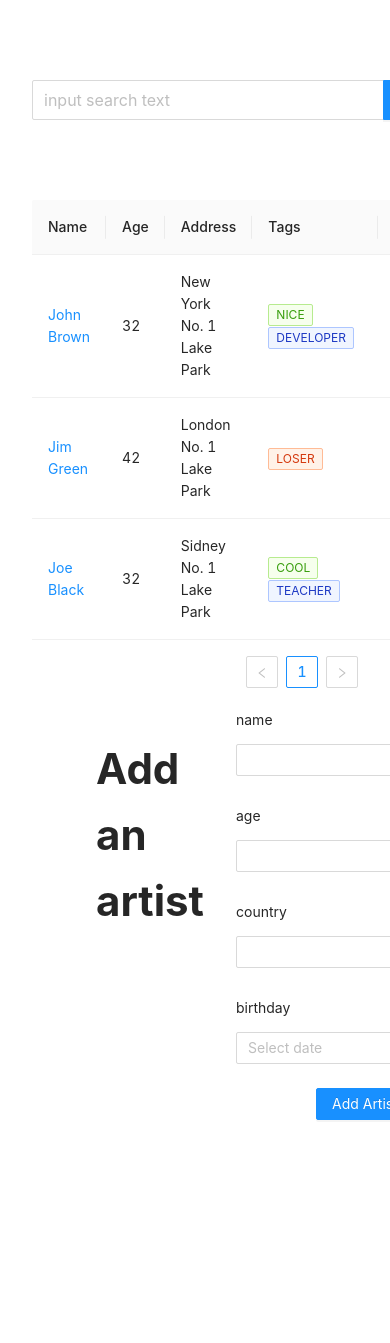
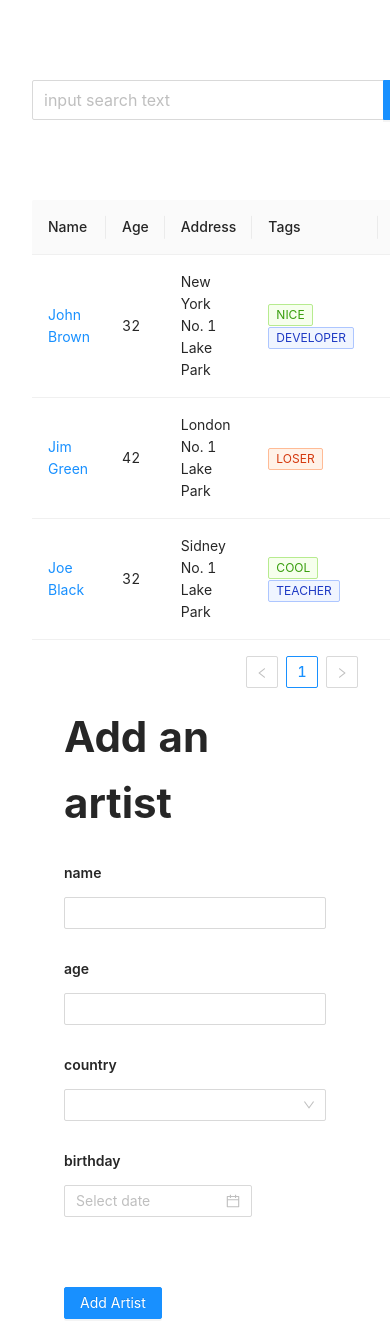
Before and after one commit to Mhmd7770777/tables-frontend, a Next.js app: page / in a window 390 px wide. Shown: the top 1343 px of the page. Before the commit the page ends 1144 px from the top, so only its background shows below. Built offline with nearby package versions, Linux system fonts and the light colour scheme.

Commit message:
made the form mobile responsive

```diff
--- a/components/Organisms/AddArtistForm/AddArtistForm.js
+++ b/components/Organisms/AddArtistForm/AddArtistForm.js
@@ -40,7 +40,7 @@ const AddArtistForm = () => {
           <DatePicker />
         </Form.Item>
 
-        <Form.Item>
+        <Form.Item label>
           <Button type="primary" htmlType="submit">
             Add Artist
           </Button>
--- a/components/Organisms/AddArtistForm/style.js
+++ b/components/Organisms/AddArtistForm/style.js
@@ -2,26 +2,29 @@ import styled from "styled-components";
 
 export const StyledContainer = styled.div`
   display: flex;
+  flex-direction: column;
   justify-content: space-around;
   margin-inline: 2rem;
+
+  @media (min-width: 1025px) {
+    flex-direction: row;
+  }
 
   h2 {
     font-size: 42px;
     font-weight: bold;
-    margin: 2rem;
+    @media (min-width: 1025px) {
+      margin: 2rem;
+    }
   }
 
   label {
     margin-right: 8rem;
     font-size: 14px;
-    font-weight: semi-bold;
+    font-weight: 600;
   }
 
   .ant-col {
     width: 15rem;
   }
-
-  button {
-    margin-left: 5rem;
-  }
 `;
```
